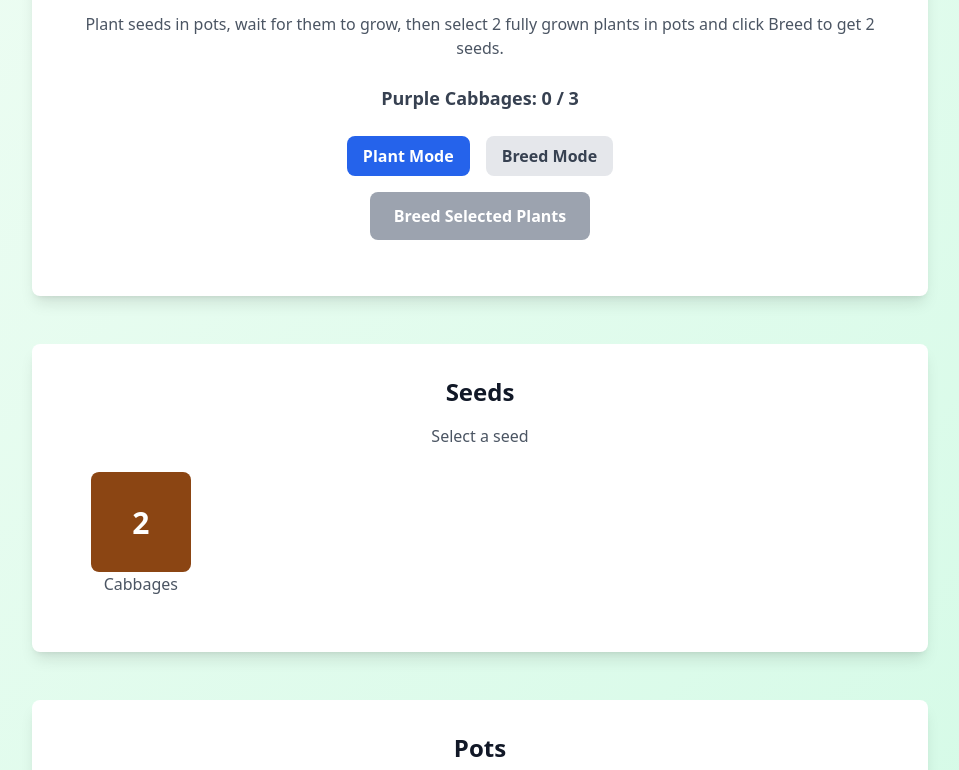
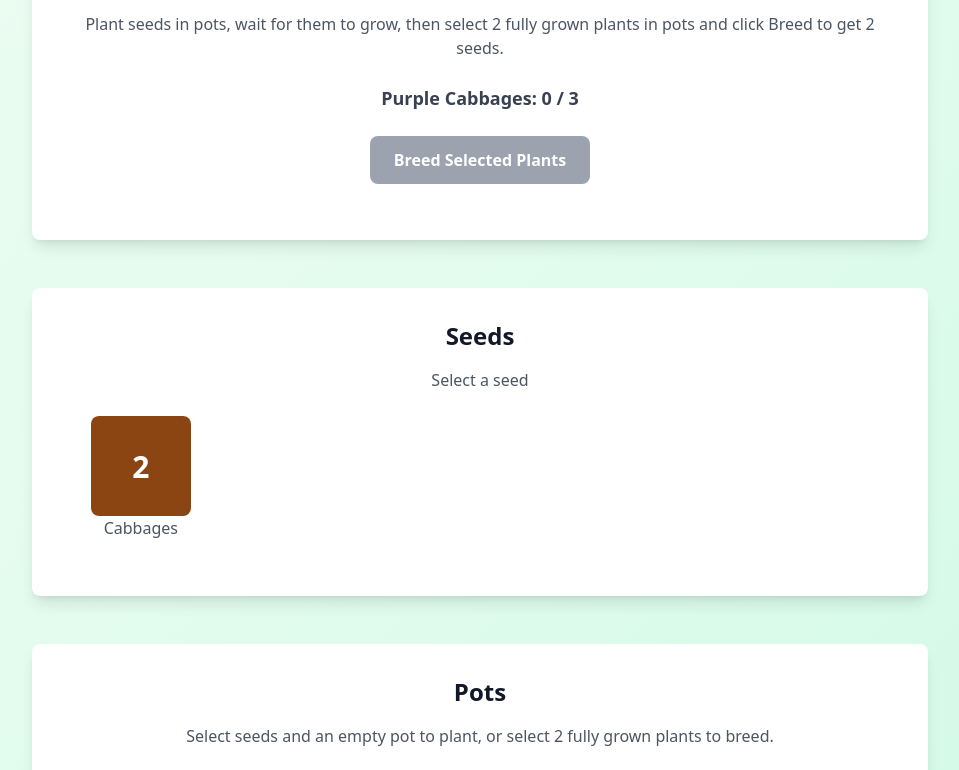
Before and after one commit to BeksOmega/plant-breeding, a Next.js app: page / in a window 1280 px wide. Shown: the part 240-1010 px from the top of the page, without its empty margins (160-1119 px from the left). Built offline with nearby package versions, Linux system fonts and the light colour scheme.

Commit message:
chore: remove dumb mode toggle

```diff
--- a/app/page.tsx
+++ b/app/page.tsx
@@ -53,9 +53,6 @@ export default function Home() {
     { id: "p4" },
   ]);
   const [selectedPotIds, setSelectedPotIds] = useState<string[]>([]);
-  const [potSelectionMode, setPotSelectionMode] = useState<"plant" | "breed">(
-    "plant"
-  );
 
   // Count purple cabbages (only count fully grown ones in pots)
   const fullyGrownCabbagesInPots = useMemo(() => {
@@ -138,12 +135,11 @@ export default function Home() {
     setFullyGrownCabbageIds((prev) => new Set(prev).add(cabbageId));
   };
 
-  // Handle pot selection - either for planting or breeding
+  // Handle pot selection - automatically handles planting or breeding based on context
   const handlePotSelection = (potIds: string[]) => {
-    if (potSelectionMode === "plant") {
-      // Planting mode: if seeds are selected, plant them
     setSelectedPotIds(potIds);
 
+    // If a seed is selected and an empty pot is selected, plant immediately
     if (potIds.length > 0 && selectedSeedIds.length > 0) {
       const potId = potIds[0];
       const seedId = selectedSeedIds[0];
@@ -192,10 +188,6 @@ export default function Home() {
         setSelectedPotIds([]);
       }
     }
-    } else {
-      // Breeding mode: select pots with fully grown plants
-      setSelectedPotIds(potIds);
-    }
   };
 
   // Check if we can breed (need 2 pots with fully grown plants selected)
@@ -213,7 +205,10 @@ export default function Home() {
   const canPlant =
     selectedSeedIds.length > 0 &&
     selectedPotIds.length > 0 &&
-    potSelectionMode === "plant";
+    selectedPotIds.some((potId) => {
+      const pot = pots.find((p) => p.id === potId);
+      return pot && !pot.plantId;
+    });
   return (
     <main className="min-h-screen bg-gradient-to-br from-green-50 to-emerald-100">
       <div className="container mx-auto px-4 py-16">
@@ -247,41 +242,6 @@ export default function Home() {
             </div>
 
             <div className="mb-6">
-              <div className="flex gap-4 justify-center mb-4">
-                <button
-                  onClick={() => {
-                    setPotSelectionMode("plant");
-                    setSelectedPotIds([]);
-                  }}
-                  className={`
-                    px-4 py-2 rounded-lg font-semibold transition-all
-                    ${
-                      potSelectionMode === "plant"
-                        ? "bg-blue-600 text-white"
-                        : "bg-gray-200 text-gray-700 hover:bg-gray-300"
-                    }
-                  `}
-                >
-                  Plant Mode
-                </button>
-                <button
-                  onClick={() => {
-                    setPotSelectionMode("breed");
-                    setSelectedSeedIds([]);
-                    setSelectedPotIds([]);
-                  }}
-                  className={`
-                    px-4 py-2 rounded-lg font-semibold transition-all
-                    ${
-                      potSelectionMode === "breed"
-                        ? "bg-purple-600 text-white"
-                        : "bg-gray-200 text-gray-700 hover:bg-gray-300"
-                    }
-                  `}
-                >
-                  Breed Mode
-                </button>
-              </div>
               <button
                 onClick={handleBreed}
                 disabled={!canBreed}
@@ -296,9 +256,14 @@ export default function Home() {
               >
                 Breed Selected Plants
               </button>
-              {selectedPotIds.length > 0 && potSelectionMode === "breed" && (
+              {selectedPotIds.length === 2 && !canBreed && (
+                <p className="mt-2 text-sm text-gray-500">
+                  Select 2 fully grown plants to breed
+                </p>
+              )}
+              {selectedPotIds.length > 0 && canBreed && (
                 <p className="mt-2 text-sm text-gray-600">
-                  {selectedPotIds.length} pot(s) selected
+                  {selectedPotIds.length} pot(s) selected - ready to breed!
                 </p>
               )}
             </div>
@@ -331,15 +296,15 @@ export default function Home() {
           <div className="bg-white rounded-lg shadow-lg p-8 mt-12 mb-12">
             <h2 className="text-2xl font-bold text-gray-900 mb-4">Pots</h2>
             <p className="text-gray-600 mb-6">
-              {potSelectionMode === "plant"
-                ? selectedSeedIds.length > 0
+              {selectedSeedIds.length > 0
                 ? "Select an empty pot to plant your seeds."
-                  : "Select seeds first, then select a pot to plant them."
-                : "Select 2 fully grown plants in pots to breed them."}
+                : selectedPotIds.length === 2
+                ? "Select 2 fully grown plants to breed them."
+                : "Select seeds and an empty pot to plant, or select 2 fully grown plants to breed."}
             </p>
             <PlantCollection
               items={pots}
-              maxSelected={potSelectionMode === "breed" ? 2 : 1}
+              maxSelected={2}
               selectedIds={selectedPotIds}
               onSelectionChange={handlePotSelection}
               renderItem={(pot, isSelected, onSelect) => {
@@ -350,10 +315,8 @@ export default function Home() {
                 const isFullyGrown = plant
                   ? fullyGrownCabbageIds.has(plant.id)
                   : false;
-                const canSelect =
-                  potSelectionMode === "plant"
-                    ? isEmpty
-                    : !isEmpty && isFullyGrown;
+                // Can select empty pots (for planting) or pots with fully grown plants (for breeding)
+                const canSelect = isEmpty || isFullyGrown;
 
                 return (
                   <Pot
```
Lines whose indentation alone changed are shown as unchanged.
